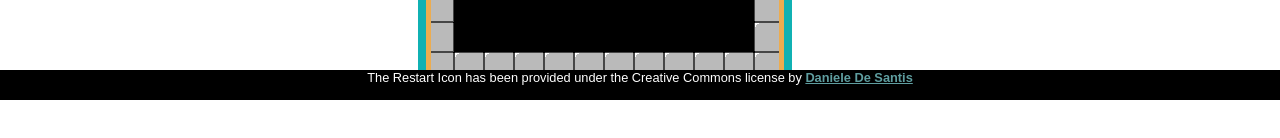
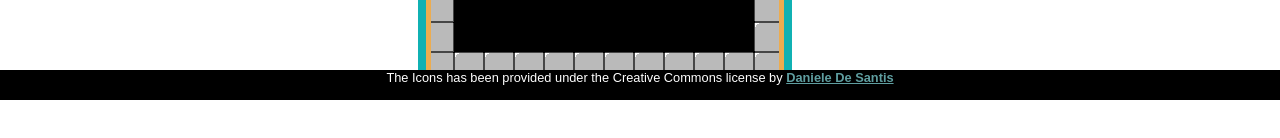
Before and after one commit to DJawna/Quadron, a plain HTML site: page quadron.html in a window 1280 px wide. Shown: the part 700-838 px from the top of the page. Drawn offline with Linux system fonts and the light colour scheme.

Commit message:
fixed a typo

```diff
--- a/quadron.html
+++ b/quadron.html
@@ -49,7 +49,7 @@
 
 
 <img src="assets/quadronTextures.png" id="quadTextures" hidden>
-<div id="footer">The Restart Icon has been provided under the Creative Commons license by <a href="http://www.danieledesantis.net/">Daniele De Santis</a> </div>
+<div id="footer">The Icons has been provided under the Creative Commons license by <a href="http://www.danieledesantis.net/">Daniele De Santis</a> </div>
 <script src="draw.js"></script>
 <script src="quadron.js"></script>
 <script src="main.js"></script>
```
